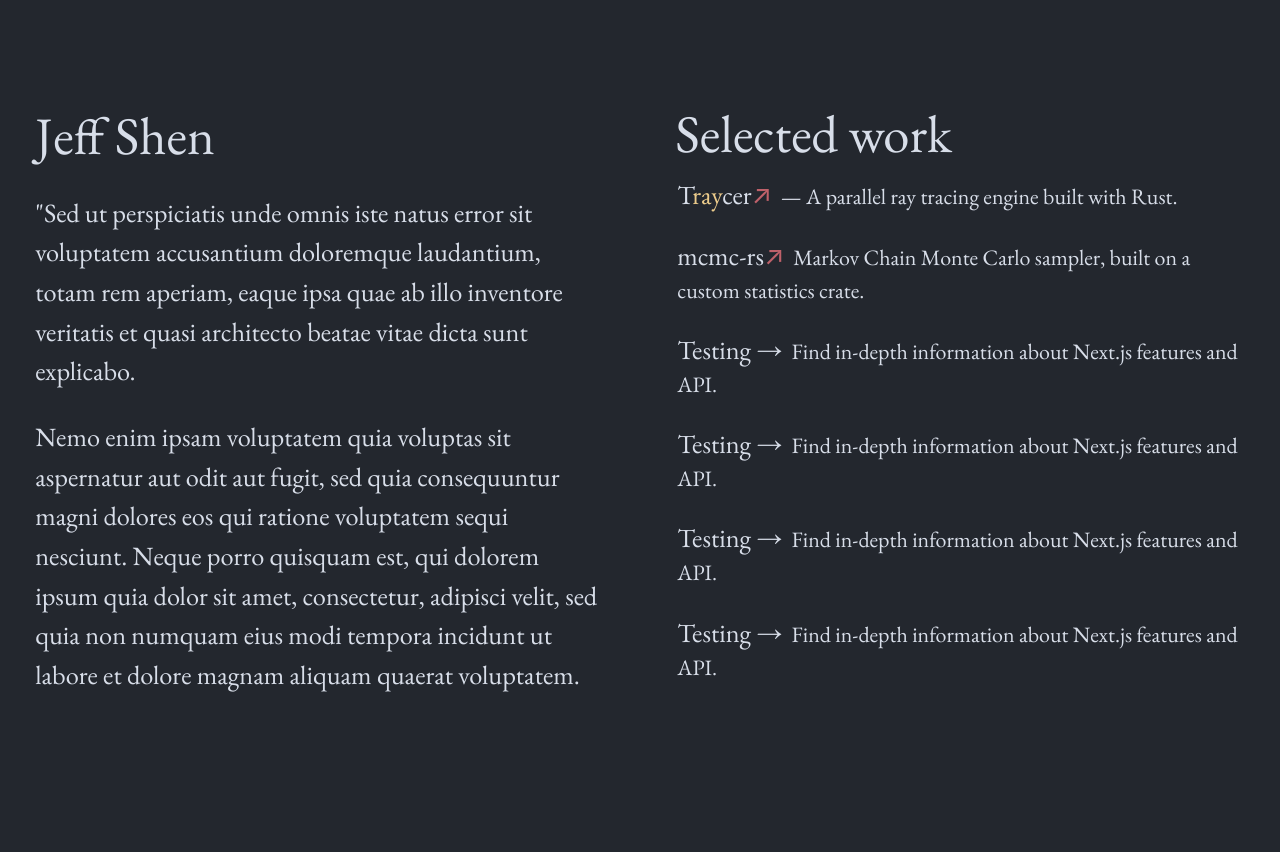
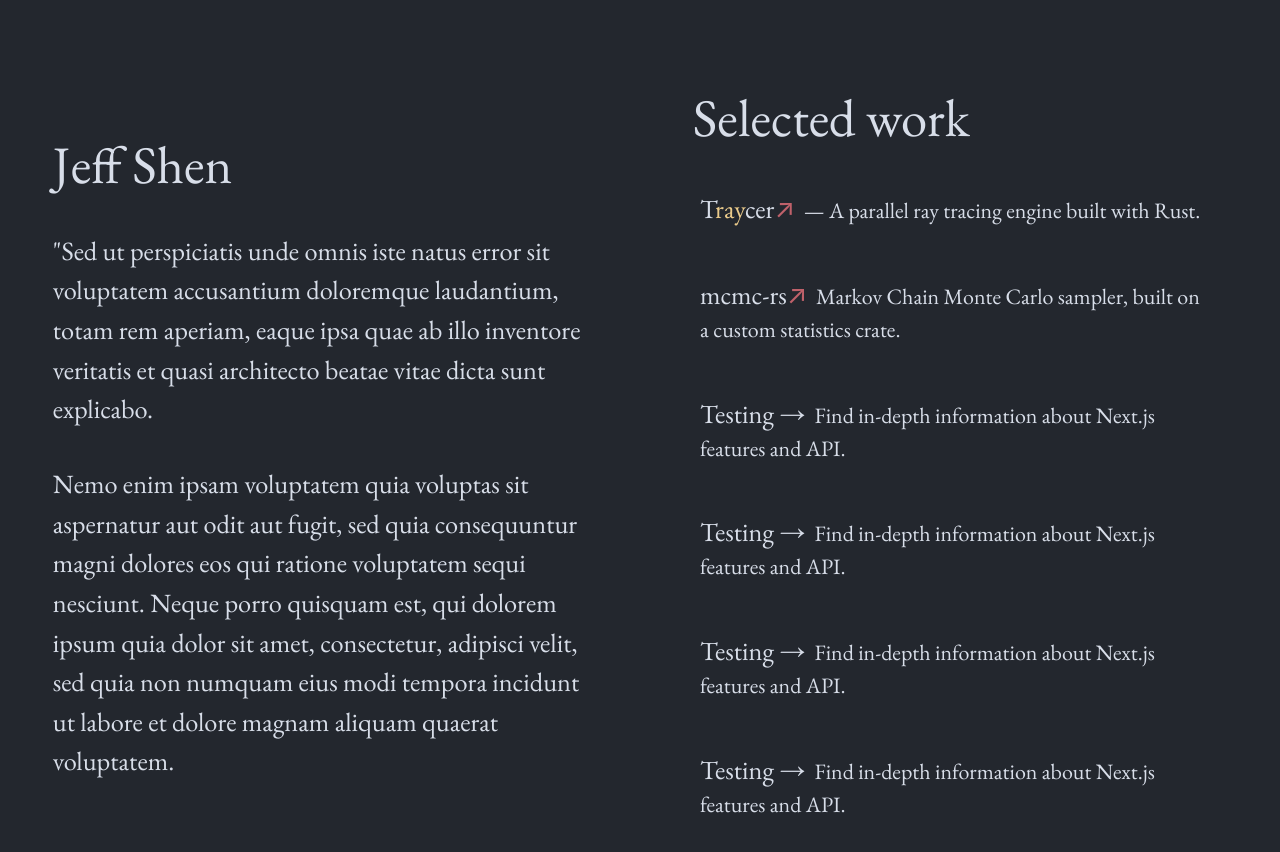
Before and after one commit to al-jshen/al-jshen.github.io, a Next.js app: page / in a window 1280 px wide. Shown: the top 852 px of the page. Before the commit the page ends 800 px from the top, so only its background shows below. Built offline with nearby package versions, Linux system fonts and the light colour scheme.

Commit message:
better spacing of elements

```diff
--- a/styles.css
+++ b/styles.css
@@ -67,7 +67,7 @@ main {
   height: 100%;
   width: 100%;
   margin: 0;
-  padding: 1rem;
+  padding: 2rem;
   flex: 1;
   flex-wrap: wrap;
   display: flex;
@@ -125,7 +125,6 @@ h3 {
 }
 
 p {
-  display: inline;
   font-size: 1.5rem;
   line-height: 1.5;
   margin-bottom: 0; /* this doesn't actually get ignored */
@@ -161,10 +160,18 @@ code {
   padding: 1rem;
 }
 
+.column .title {
+  margin: 1rem;
+}
+
+.column p {
+  margin: 1rem;
+}
+
 .card {
-  margin: 0.3rem 0.3rem 0.3rem 0;
-  padding: 0.3rem 0;
-  width: 100%;
+  margin: 0.3rem 0.3rem 0.3rem 0.3rem;
+  padding: 1rem;
+  width: 90%;
   text-align: left;
   border-radius: 20px;
   border: 2px solid transparent;
@@ -189,6 +196,7 @@ code {
   margin: 0.5rem;
   font-size: 1.25rem;
   line-height: 1.5;
+  display: inline;
 }
 
 .logo {
```
